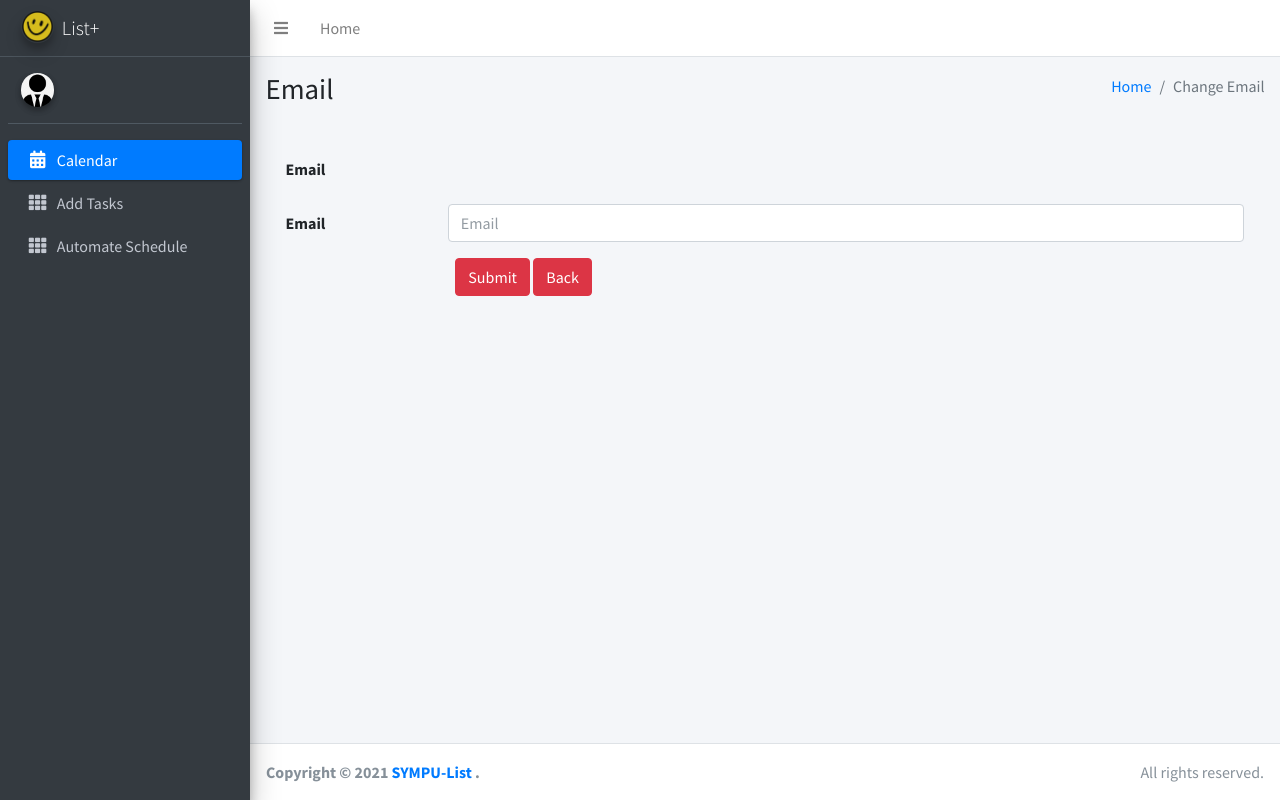
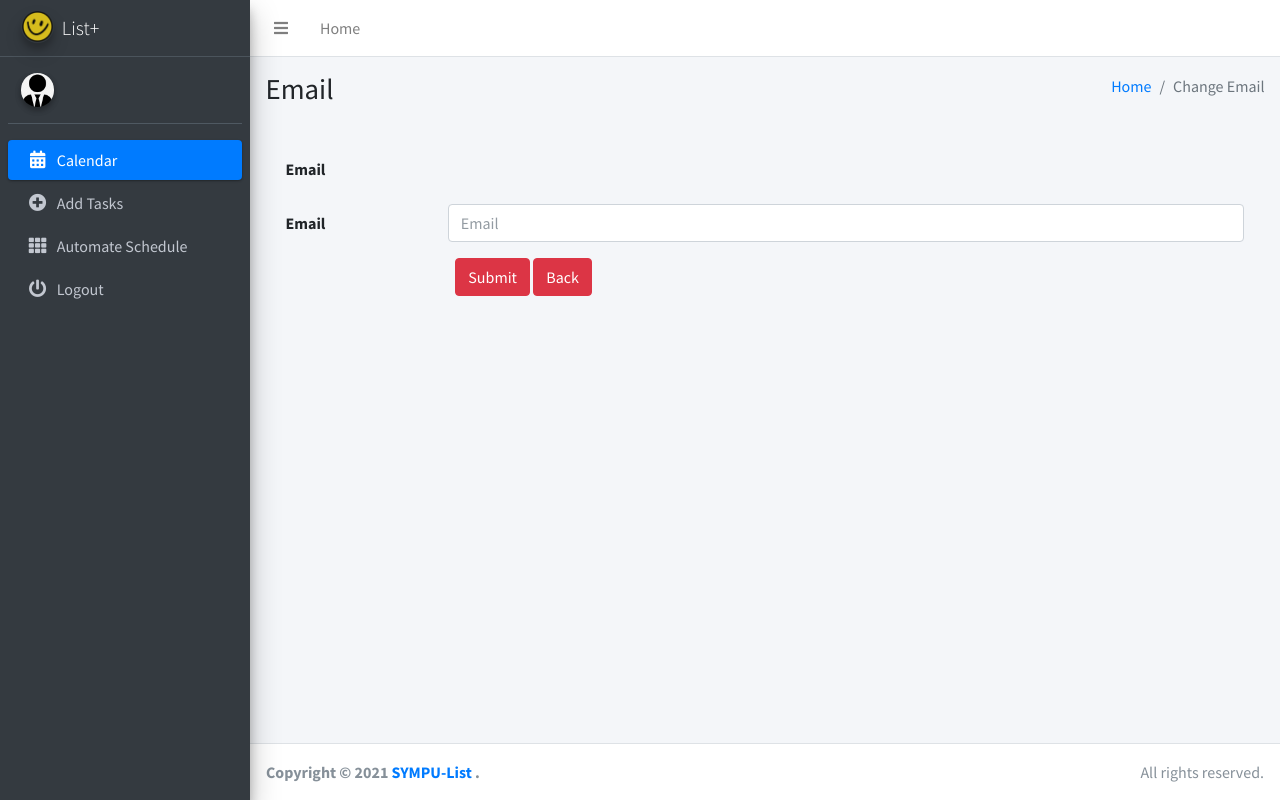
Before and after one commit to QueebSkeleton/sympu-todolist, a PHP site: page /change_email.php in a window 1280 px wide. Run offline with PHP 8.4, Linux system fonts and the light colour scheme; the visitor is signed in with stand-in values (Sample User, id 1); data that the repository does not hold is empty; some libraries are stand-ins or nearby versions.

Commit message:
added logout and fix the icons

```diff
--- a/partials/sidebar.php
+++ b/partials/sidebar.php
@@ -52,7 +52,7 @@
         </li>
         <li class="nav-item">
           <a href="add-manual-form.php" class="nav-link">
-            <i class="nav-icon fas fa-th"></i>
+            <i class="nav-icon fas fa-plus-circle"></i>
             <p>
               Add Tasks
             </p>
@@ -63,6 +63,14 @@
             <i class="nav-icon fas fa-th"></i>
             <p>
               Automate Schedule
+            </p>
+          </a>
+        </li>
+        <li class="nav-item">
+          <a href= "Logout.php" class="nav-link">
+            <i class="nav-icon fas fa-power-off"></i>
+            <p>
+              Logout
             </p>
           </a>
         </li>
```
